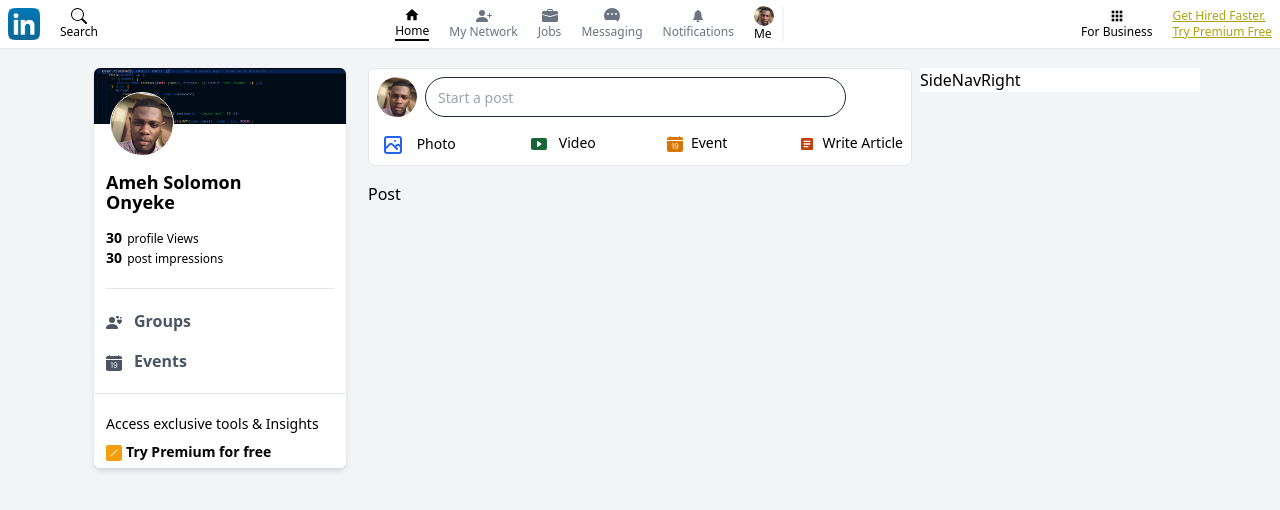
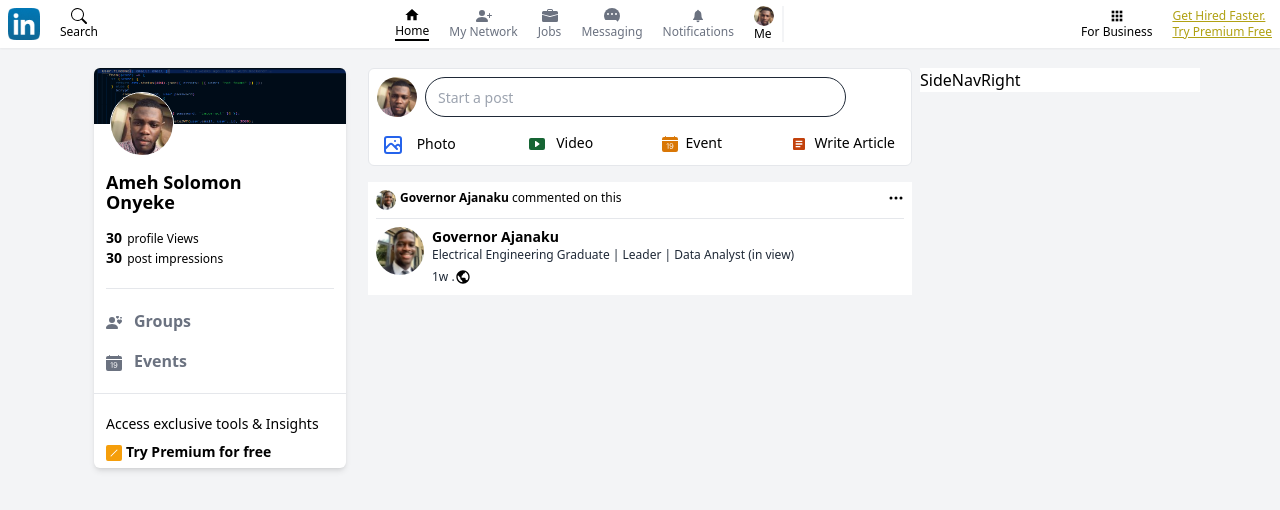
Before and after one commit to Uncle-Solomon/LinkedInClone, a React (Vite) app in the folder client/: page / in a window 1280 px wide. Shown: the top 510 px of the page. Built offline with nearby package versions, Linux system fonts and the light colour scheme.

Commit message:
Working on post component

```diff
--- a/client/src/components/Post.jsx
+++ b/client/src/components/Post.jsx
@@ -1,7 +1,36 @@
 import React from "react";
+import ajanaku from "../assets/ajanaku.jpeg";
+import { BsThreeDots } from "react-icons/bs";
+import { BiWorld } from "react-icons/bi";
 
 const Post = () => {
-  return <div>Post</div>;
+  return (
+    <div className="bg-white p-2">
+      <div className="flex justify-between">
+        <div className="flex gap-1">
+          <img src={ajanaku} className="w-5 h-5 rounded-full" />
+          <p className="text-xs">
+            <span className="font-bold">Governor Ajanaku</span>{" "}
+            <span>commented on </span>this
+          </p>
+        </div>
+        <BsThreeDots />
+      </div>
+      <hr className="w-full my-2 " />
+
+      <div className="flex gap-2">
+        <img src={ajanaku} className="w-12 h-12 rounded-full" />
+        <div>
+          <h3 className="font-bold text-sm">Governor Ajanaku</h3>
+          <p className=" text-xs text-gray-800 font-light">
+            Electrical Engineering Graduate | Leader | Data Analyst (in view)
+          </p>
+          <p className="gap-2 inline text-xs text-gray-800">1w .</p>
+          <BiWorld className="inline w-4 h-4" />
+        </div>
+      </div>
+    </div>
+  );
 };
 
 export default Post;
--- a/client/src/components/SideNavLeft.jsx
+++ b/client/src/components/SideNavLeft.jsx
@@ -33,11 +33,11 @@
 
           <hr className="w-[95%] my-5 " />
 
-          <h3 className="text-md text-gray-600 font-semibold mb-4 ">
+          <h3 className="text-md text-gray-500 font-semibold mb-4 ">
             <BsPersonHearts className="inline mr-3" />
             Groups
           </h3>
-          <h3 className="text-md text-gray-600 font-semibold mb-4 ">
+          <h3 className="text-md text-gray-500 font-semibold mb-4 ">
             <BsFillCalendarDateFill className="inline mr-3" />
             Events
           </h3>
--- a/client/src/components/StartPost.jsx
+++ b/client/src/components/StartPost.jsx
@@ -15,7 +15,7 @@
           className="h-10 w-[80%] rounded-3xl outline-none border border-gray-800 px-3 text-sm"
         />
       </div>
-      <div className="flex gap-2 justify-between mt-4 text-sm">
+      <div className="flex gap-2 justify-between mt-4 text-sm mr-2">
         <span>
           <HiOutlinePhotograph className="inline-block h-6 w-8 mr-1 text-blue-600" />{" "}
           Photo
```
Also changed, not shown: client/src/assets/ajanaku.jpeg (added).
